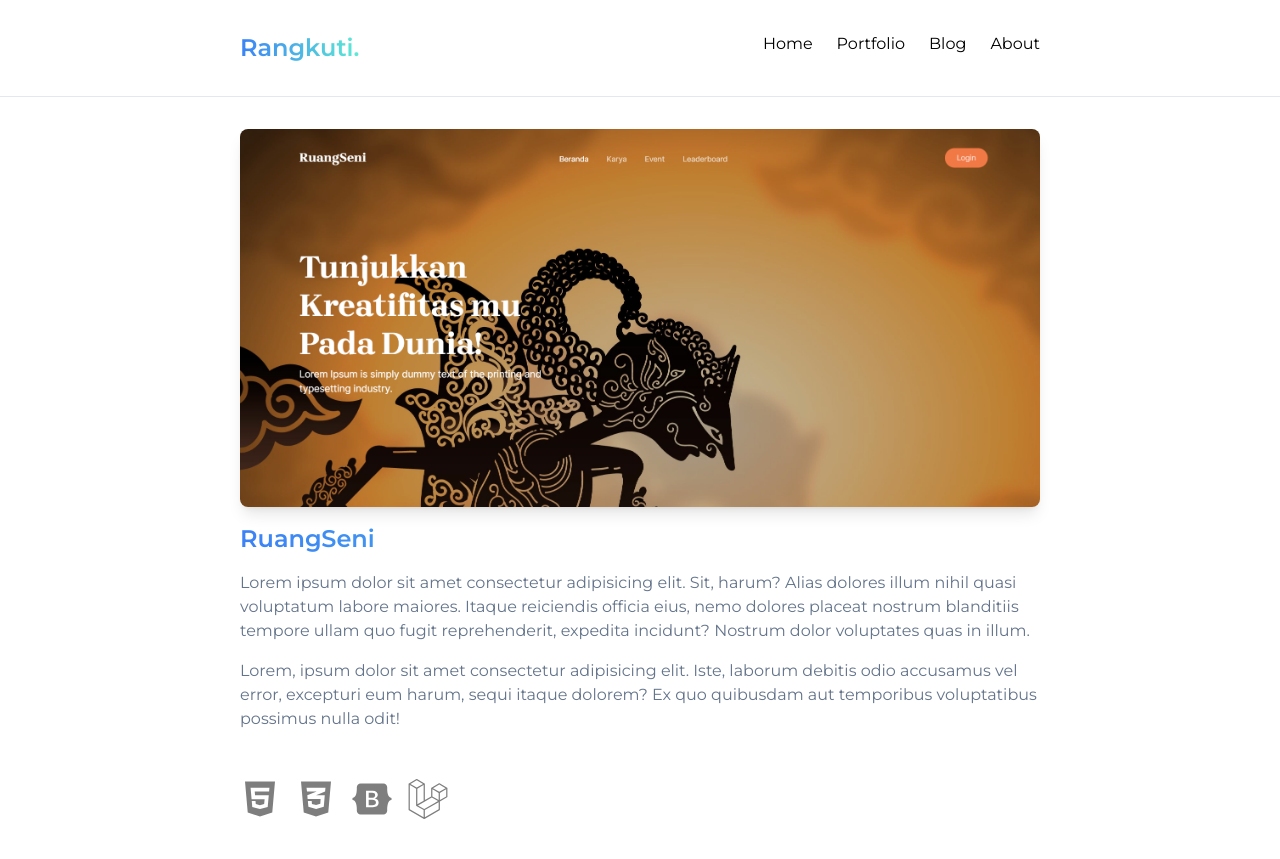
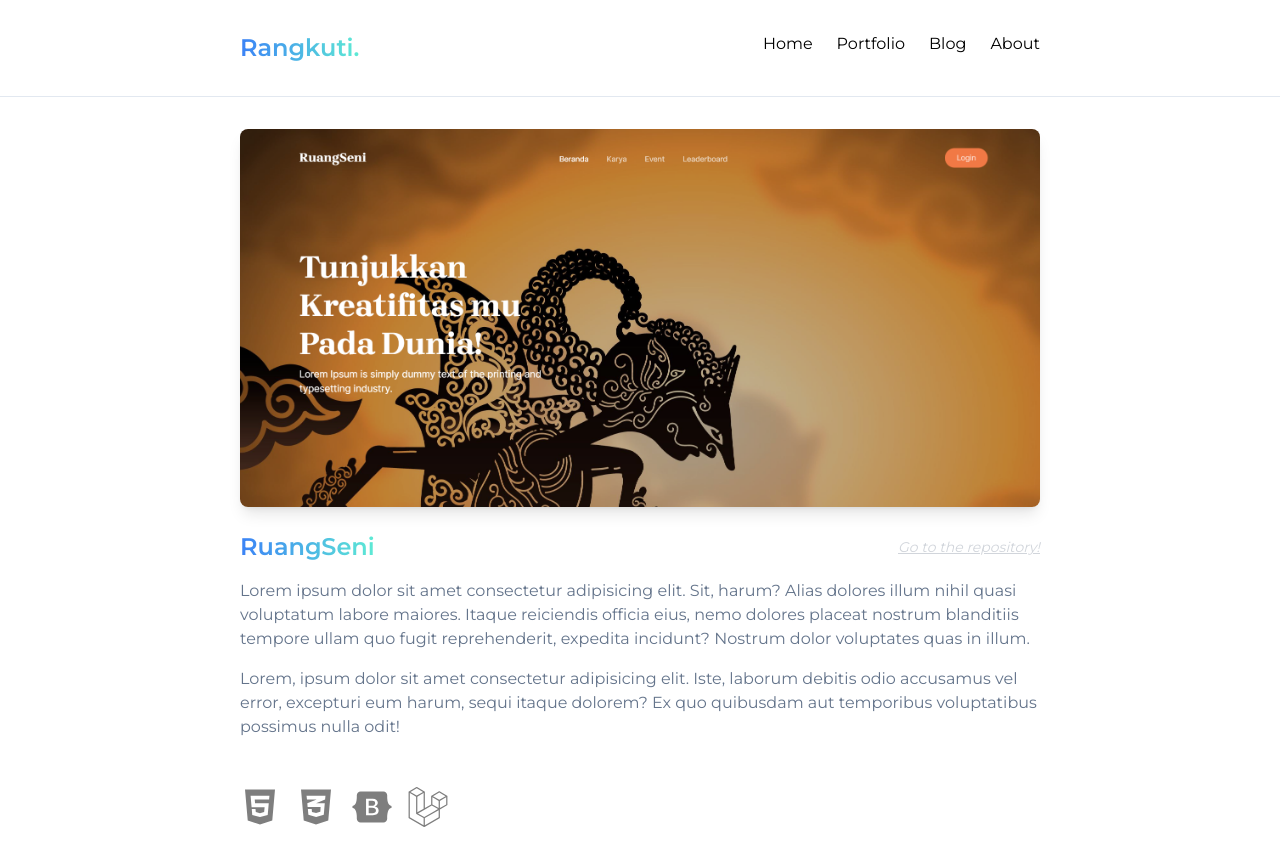
Before and after one commit to ibrahimrangkuti/portfolio-nextjs, a Next.js app: page /portfolio/ruangseni in a window 1280 px wide. Built offline with nearby package versions, Linux system fonts and the light colour scheme.

Commit message:
menambah link menuju repository project

```diff
--- a/src/pages/portfolio/ruangseni.jsx
+++ b/src/pages/portfolio/ruangseni.jsx
@@ -1,5 +1,6 @@
 import React from "react";
 import Image from "next/image";
+import Link from "next/link";
 import { FaHtml5, FaCss3Alt, FaBootstrap, FaLaravel } from "react-icons/fa";
 
 const ruangseni = () => {
@@ -12,10 +13,17 @@ const ruangseni = () => {
         width={1200}
         height={1200}
       />
-      <div className="my-4">
-        <h1 className="text-2xl font-semibold bg-text-gradient-primary">
-          RuangSeni
-        </h1>
+      <div className="my-4 mt-6">
+        <div className="flex items-center justify-between space-x-4">
+          <h1 className="text-2xl font-semibold bg-text-gradient-primary">
+            RuangSeni
+          </h1>
+          <Link href={"https://github.com/ibrahimrangkuti/ruangseni-backend"}>
+            <span className="text-gray-300 text-sm underline italic">
+              Go to the repository!
+            </span>
+          </Link>
+        </div>
         <p className="my-4 text-slate-500">
           Lorem ipsum dolor sit amet consectetur adipisicing elit. Sit, harum?
           Alias dolores illum nihil quasi voluptatum labore maiores. Itaque
```
